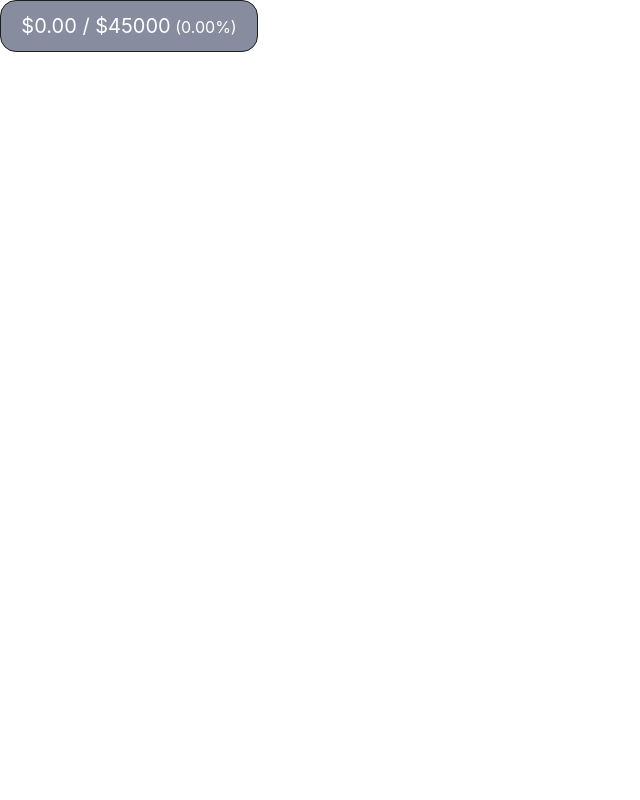
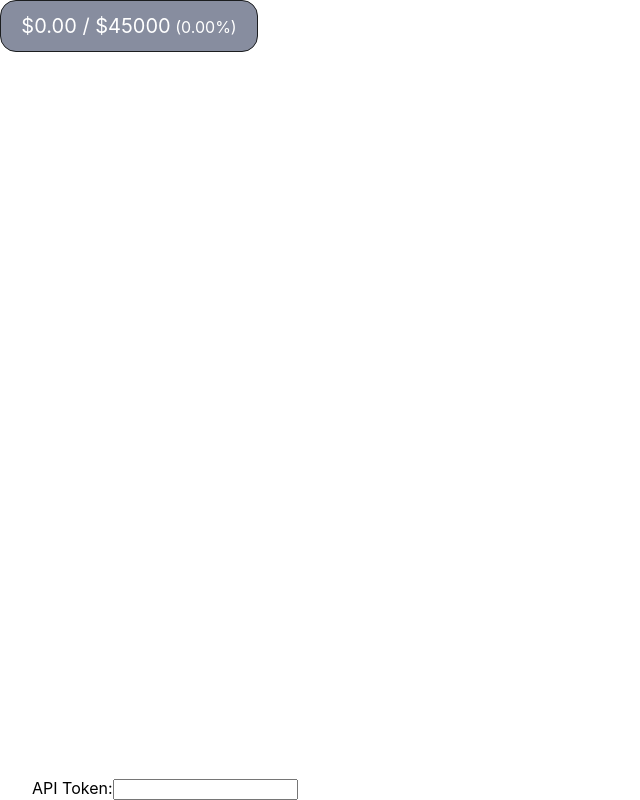
Before and after one commit to LezdCS/stake-twitch-overlay, a React (Create React App) app: page / in a window 1280 px wide. Shown: the whole page, without its empty margins (0-640 px from the left). Built offline with nearby package versions, Linux system fonts and the light colour scheme; no server answers.

Commit message:
Set API token from input, saved in cookies

```diff
--- a/src/App.tsx
+++ b/src/App.tsx
@@ -1,13 +1,25 @@
-import React from 'react';
+import React, {useState, useEffect} from 'react';
 import './App.scss';
+import Settings from './components/settings/Settings';
 import WagerProgessBar from './components/wager_progress_bar/WagerProgressBar';
 
 const App: React.FC = () => {
+
+  const [token, setToken] = useState<string>(getCook("TOKEN"));
+
+  function getCook(cookiename:string) {
+    // Get name followed by anything except a semicolon
+    var cookiestring=RegExp(cookiename+"=[^;]+").exec(document.cookie);
+    // Return everything after the equal sign, or an empty string if the cookie name not found
+    return decodeURIComponent(!!cookiestring ? cookiestring.toString().replace(/^[^=]+./,"") : "");
+  }
+
   return (
     <div className="App">
 
-      <WagerProgessBar token={process.env.REACT_APP_TOKEN!} goal={45000}></WagerProgessBar>
+      <WagerProgessBar token={token} goal={45000}></WagerProgessBar>
 
+      <Settings token={token} setToken={setToken}></Settings>
     </div>
   );
 }
--- a/src/components/current_game/CurrentGame.tsx
+++ b/src/components/current_game/CurrentGame.tsx
@@ -1,16 +1,11 @@
 import React, {useEffect, useState} from 'react';
 import './CurrentGame.scss'
-
-import 'jqueryui';
 
 type CurrentGameProps = {
   token: string,
 }
 
 const CurrentGame: React.FC<CurrentGameProps> = ({token}) => {
-
-    useEffect(()=>{
-    })
 
     const getUserActiveMachine = () => {
       var query = `query ????????? {
--- a/src/components/settings/Settings.scss
+++ b/src/components/settings/Settings.scss
@@ -0,0 +1,7 @@
+.settings{
+    display: flex;
+    flex-direction: column;
+
+    position: absolute;
+    bottom: 0;
+}
--- a/src/components/settings/Settings.tsx
+++ b/src/components/settings/Settings.tsx
@@ -1,19 +1,25 @@
 import React, {useEffect, useState} from 'react';
 import './Settings.scss'
 
-import 'jqueryui';
-
 type SettingsProps = {
-
+    token: string,
+    setToken: Function
 }
 
-const Settings: React.FC<SettingsProps> = ({}) => {
+const Settings: React.FC<SettingsProps> = ({token, setToken}) => {
 
-  return (
-    <div className='settings'>
+    return (
+        <div className='settings'>
 
-    </div>
-  );
+        <label>API Token:
+            <input value={token} onChange={e => {document.cookie = `TOKEN=${(e.target.value)}`; setToken(e.target.value)}} type="password"></input>
+        </label>
+
+        {/* <label>Wager goal:
+            <input type="text" value={0}></input>
+        </label> */}
+        </div>
+    );
 }
 
 export default Settings;
--- a/src/components/wager_progress_bar/WagerProgressBar.tsx
+++ b/src/components/wager_progress_bar/WagerProgressBar.tsx
@@ -10,13 +10,14 @@ const WagerProgessBar: React.FC<WagerProps> = ({token, goal}) => {
 
     const [progress, setProgress] = useState<number>(0);
 
+    useEffect(()=>{
 
-    useEffect(()=>{
-      getWager();
-        const interval = setInterval(() => {
-            getWager();
-        }, 8000);
-    }, [])
+      const interval = setInterval(() => {
+        getWager();
+      }, 8000);
+
+      return () => clearInterval(interval);
+    }, [token])
 
     const getWager = () => {
         var query = `query VipProgressMeta {
@@ -62,7 +63,7 @@ const WagerProgessBar: React.FC<WagerProps> = ({token, goal}) => {
 
   return (
         <div className='progress-bar'>
-            <div className='progress-bar__in' style={{width: ` ${progress}%`}}></div>
+            <div className='progress-bar__in' style={{width: `${progress}%`}}></div>
             <p className='progress-bar__text'>
               ${(Math.round(goal*(progress/100) * 100) / 100).toFixed(2)} / ${goal}
               <span className='progress-bar__text__percentage'> ({(Math.round(progress * 100) / 100).toFixed(2)}%)</span>
```
